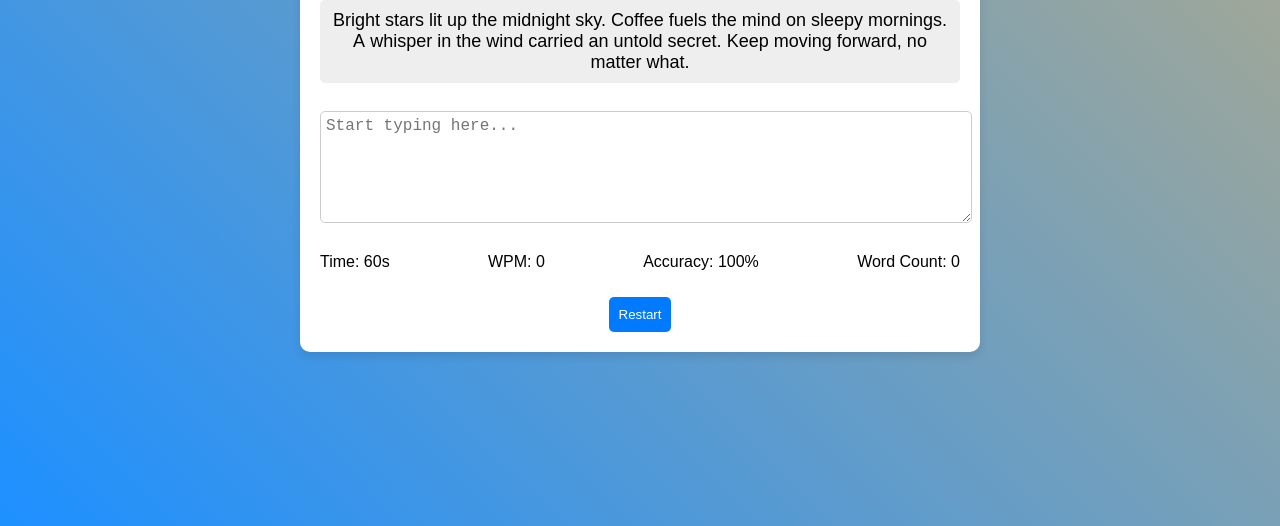
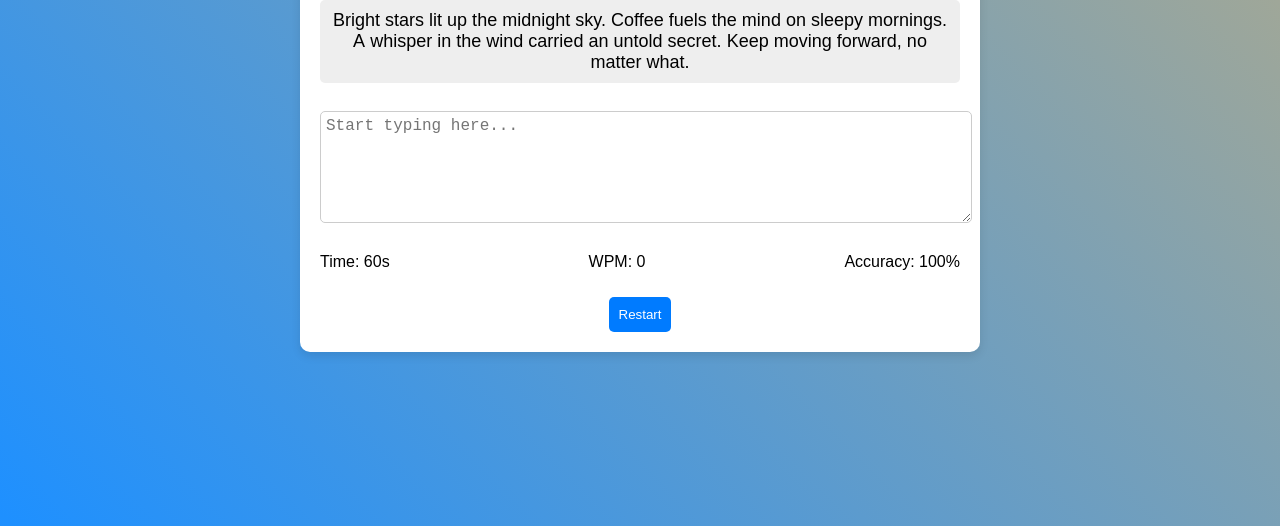
Before and after one commit to Pankajshah00/Typing-Speed-Test, a plain HTML site: page index.html in a window 1280 px wide. Shown: the part 274-800 px from the top of the page. Drawn offline with Linux system fonts and the light colour scheme.

Commit message:
Update index.html

```diff
--- a/index.html
+++ b/index.html
@@ -17,7 +17,6 @@
             <p>Time: <span id="time">60</span>s</p>
             <p>WPM: <span id="wpm">0</span></p>
             <p>Accuracy: <span id="accuracy">100</span>%</p>
-            <P>Word Count: <span id="count" >0</span></P>
         </div>
         <button id="restart-btn">Restart</button>
     </div>
```
